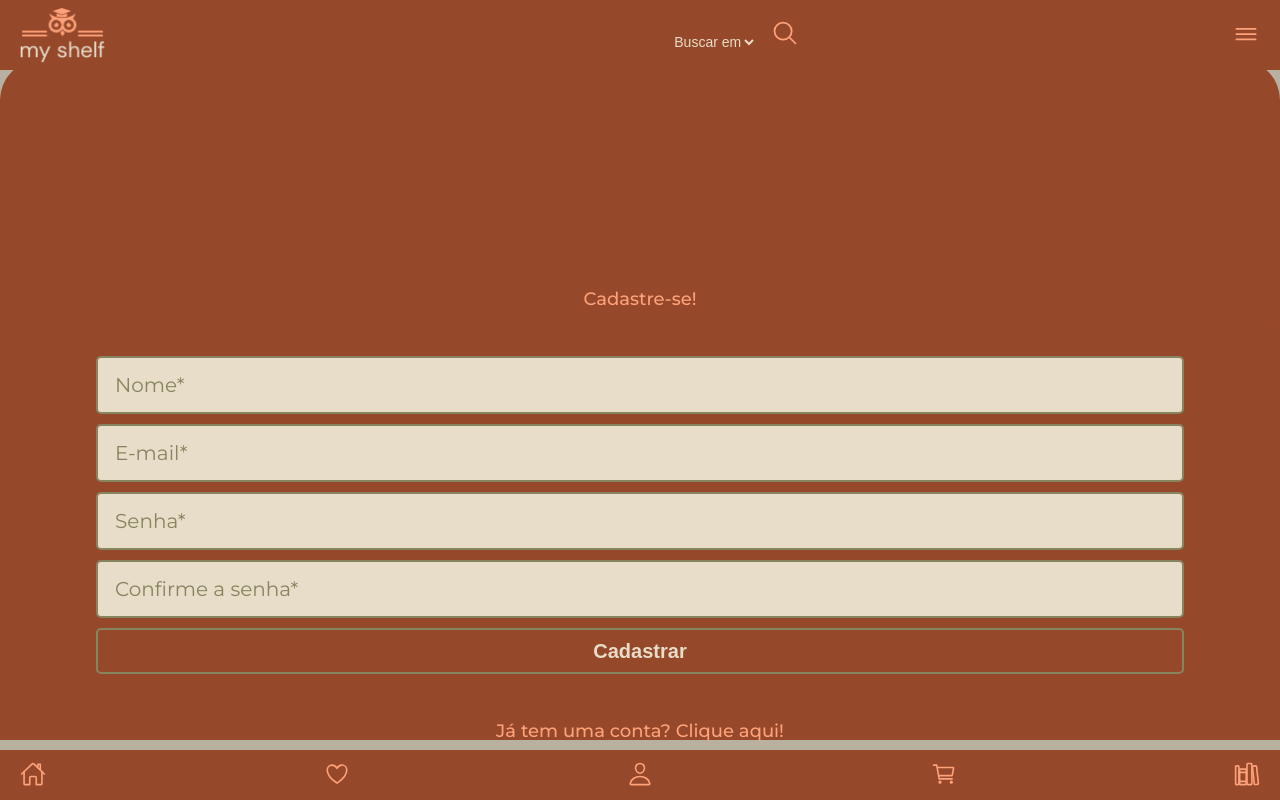
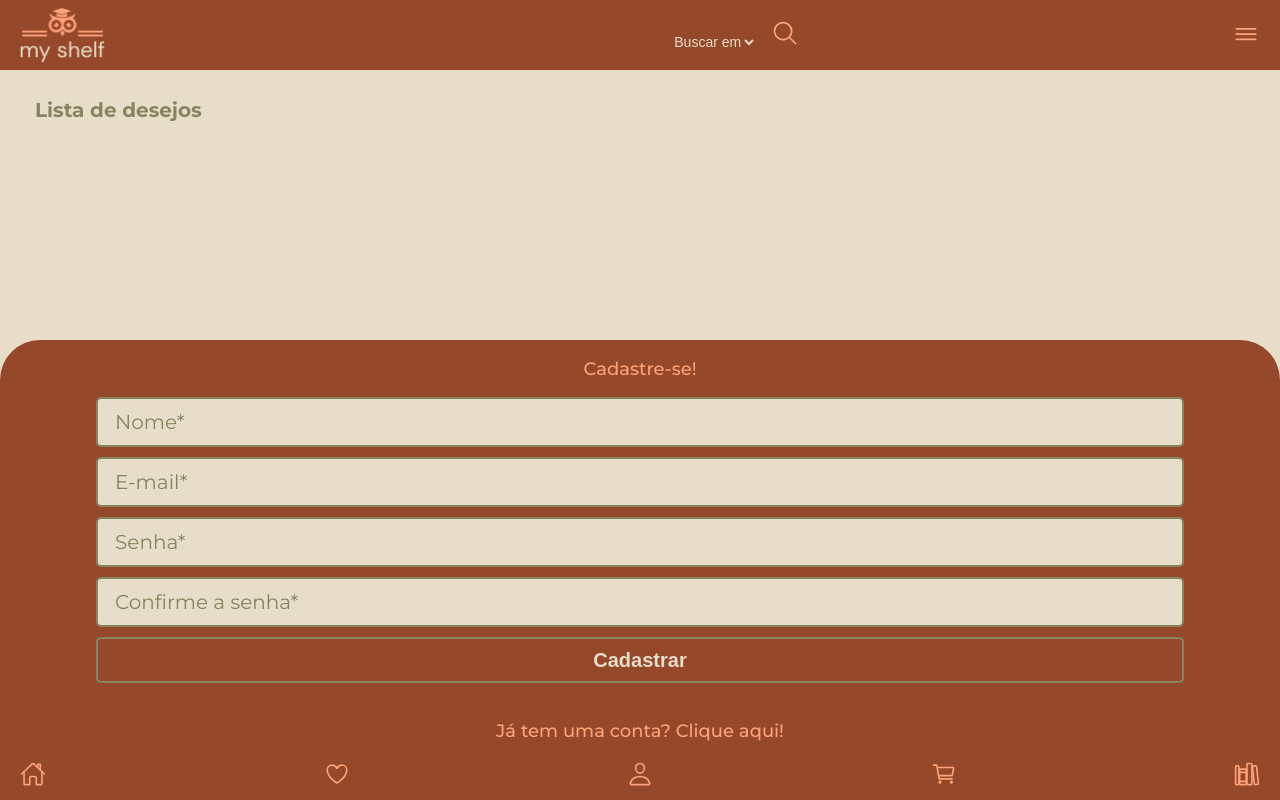
Before and after one commit to MileneGJ/projeto14-minhaestante-front, a React (Create React App) app: page /favorites in a window 1280 px wide. Both pictures are taken after a click on the element "Ainda não tem cadastro? Clique aqui!". Built offline with nearby package versions, Linux system fonts and the light colour scheme.

Commit message:
fix: changing the URL to the deployed one

```diff
--- a/src/components/Layout/Header.js
+++ b/src/components/Layout/Header.js
@@ -1,11 +1,10 @@
 import styled from "styled-components";
-import SearchBookContext from '../../contexts/searchBookContext';
+import SearchBookContext from "../../contexts/searchBookContext";
 import BookContext from "../../contexts/bookContext";
-import { useState, useContext } from 'react';
-import logo from '../../assets/images/logo.png';
+import { useState, useContext } from "react";
+import logo from "../../assets/images/logo.png";
 import axios from "axios";
 import { useNavigate } from "react-router-dom";
-
 
 function Header() {
   let navigate = useNavigate();
@@ -13,45 +12,57 @@ function Header() {
   const { bookList } = useContext(BookContext);
   const [showMenu, setShowMenu] = useState(false);
   const [searchInfo, setSearchInfo] = useState({
-    keyword:"",
-    field:""
-  })
+    keyword: "",
+    field: "",
+  });
 
-  const Allgenres = bookList?.map(b => b.genre);
-  let genres = [...new Set(Allgenres)];   //array with unique values
+  const Allgenres = bookList?.map((b) => b.genre);
+  let genres = [...new Set(Allgenres)]; //array with unique values
 
   function searchByGenre(g) {
-    let URL = `http://localhost:5000/books?field=genre&keyword=${g}`
-    let promise = axios.get(URL)
-    promise.then(response => {
+    let URL = `https://apimyshelf.herokuapp.com/books?field=genre&keyword=${g}`;
+    let promise = axios.get(URL);
+    promise.then((response) => {
       setShowMenu(false);
       setSearchBookList(response.data);
-      navigate("/search")
+      navigate("/search");
     });
-    promise.catch(handleError)
+    promise.catch(handleError);
   }
-  function handleError (error) {
-    alert(`${error.response.status} - ${error.response.data}`)
+  function handleError(error) {
+    alert(`${error.response.status} - ${error.response.data}`);
   }
 
-  function performSearch (e) {
-    e.preventDefault()
-    let URL = `http://localhost:5000/books?field=${searchInfo.field}&keyword=${searchInfo.keyword}`
-    let promise = axios.get(URL)
-    promise.then(response => {
+  function performSearch(e) {
+    e.preventDefault();
+    let URL = `https://apimyshelf.herokuapp.com/books?field=${searchInfo.field}&keyword=${searchInfo.keyword}`;
+    let promise = axios.get(URL);
+    promise.then((response) => {
       setSearchBookList(response.data);
-      navigate("/search")
+      navigate("/search");
     });
-    promise.catch(handleError)
+    promise.catch(handleError);
   }
 
   return (
     <HeaderStyled>
       <img src={logo} alt="" />
       <form onSubmit={performSearch}>
-        <input type="search" placeholder=""
-        value={searchInfo.keyword} onChange={e=>setSearchInfo({...searchInfo, keyword:e.target.value})} />
-        <select id="field" name="field" onChange={e=>setSearchInfo({...searchInfo, field:e.target.value})} >
+        <input
+          type="search"
+          placeholder=""
+          value={searchInfo.keyword}
+          onChange={(e) =>
+            setSearchInfo({ ...searchInfo, keyword: e.target.value })
+          }
+        />
+        <select
+          id="field"
+          name="field"
+          onChange={(e) =>
+            setSearchInfo({ ...searchInfo, field: e.target.value })
+          }
+        >
           <option value="">Buscar em</option>
           <option value="title">Título</option>
           <option value="author">Autor(a)</option>
@@ -59,54 +70,73 @@ function Header() {
           <option value="type">Formato</option>
           <option value="genre">Gênero</option>
         </select>
-        <button type="submit"><ion-icon name="search-outline"></ion-icon></button>
+        <button type="submit">
+          <ion-icon name="search-outline"></ion-icon>
+        </button>
       </form>
-      <div> <ion-icon onClick={() => { setShowMenu(!showMenu) }} name="menu-outline"></ion-icon> </div>
-      <GenreList style={{ display: showMenu ? 'flex' : 'none' }}>
-        <div onClick={() => { setShowMenu(false) }} ></div>
+      <div>
+        {" "}
+        <ion-icon
+          onClick={() => {
+            setShowMenu(!showMenu);
+          }}
+          name="menu-outline"
+        ></ion-icon>{" "}
+      </div>
+      <GenreList style={{ display: showMenu ? "flex" : "none" }}>
+        <div
+          onClick={() => {
+            setShowMenu(false);
+          }}
+        ></div>
         <ul>
-          {genres.map((g, index) => <li key={index} onClick={() => searchByGenre(g)}>{g}</li>)}
+          {genres.map((g, index) => (
+            <li key={index} onClick={() => searchByGenre(g)}>
+              {g}
+            </li>
+          ))}
+          <p onClick={() => {navigate("/login"); setShowMenu(false)}}>Login</p>
         </ul>
       </GenreList>
     </HeaderStyled>
-  )
+  );
 }
 
 const HeaderStyled = styled.div`
-width:100%;
-z-index:1;
-height:70px;
-background-color:#96482B;
-position:fixed;
-padding-right:20px;
-box-sizing:border-box;
-top:0;
-left:0;
-display:flex;
-justify-content:space-between;
-align-items:center;
+  width: 100%;
+  z-index: 1;
+  height: 70px;
+  background-color: #96482b;
+  position: fixed;
+  padding-right: 20px;
+  box-sizing: border-box;
+  top: 0;
+  left: 0;
+  display: flex;
+  justify-content: space-between;
+  align-items: center;
 
   input {
-    background-color:transparent;
-    border:none;
-    font-size:16px;
-    color:#E7DDC8;
-    width:50%;
+    background-color: transparent;
+    border: none;
+    font-size: 16px;
+    color: #e7ddc8;
+    width: 50%;
   }
-select{
-  background-color:transparent;
-  border:none;
-  font-size:14px;
-  color:#E7DDC8;
-  margin-right:1vh;
+  select {
+    background-color: transparent;
+    border: none;
+    font-size: 14px;
+    color: #e7ddc8;
+    margin-right: 1vh;
   }
-ion-icon{
-    color:#FDA279;
-    font-size:28px;
+  ion-icon {
+    color: #fda279;
+    font-size: 28px;
   }
-button{
+  button {
     background-color: transparent;
-  border:none;
+    border: none;
   }
 
   img {
@@ -116,30 +146,34 @@ button{
 `;
 
 const GenreList = styled.div`
-position:fixed;
-display:flex;
+  position: fixed;
+  display: flex;
   top: 60px;
-left:0;
-width:100%;
+  left: 0;
+  width: 100%;
 
-div{
-  background-color:rgba(0,0,0,0.2);
-  width:100%;
-  height:90vh;
+  div {
+    background-color: rgba(0, 0, 0, 0.2);
+    width: 100%;
+    height: 90vh;
   }
-ul{
-  background-color:#96482B;
-  width:50%;
-  box-sizing:border-box;
-  padding:20px;
-  line-height:30px;
-  font-size:22px;
-  text-align:center;
-  color:#FDA279;
+  ul {
+    background-color: #96482b;
+    width: 50%;
+    box-sizing: border-box;
+    padding: 20px;
+    line-height: 30px;
+    font-size: 22px;
+    text-align: center;
+    color: #fda279;
   }
-li{
-  margin:10px 0;
+  li {
+    margin: 10px 0;
   }
-`
+  p {
+    font-size: 16px;
+    font-weight: 700;
+  }
+`;
 
-export default Header
+export default Header;
--- a/src/components/bookComponents/BookPage.js
+++ b/src/components/bookComponents/BookPage.js
@@ -42,7 +42,7 @@ function BookPage() {
 
     function addToCart(){
         if(userData.userId){
-            const URL = `http://localhost:5000/users/cart/${userData.userId}`
+            const URL = `https://apimyshelf.herokuapp.com/users/cart/${userData.userId}`
         const config = {
             headers:{
                 Authorization:`Bearer ${token}`
@@ -58,7 +58,7 @@ function BookPage() {
 
     function addToFavorites() {
         if(userData.userId){
-        const URL = `http://localhost:5000/users/favorites/${userData.userId}`
+        const URL = `https://apimyshelf.herokuapp.com/users/favorites/${userData.userId}`
         const config = {
             headers:{
                 Authorization:`Bearer ${token}`
@@ -141,6 +141,7 @@ img{
 }
 button{
     margin-top:40px;
+    margin-bottom: 60px;
     height:40px;
     width:140px;
     background-color:#878460;
--- a/src/components/bookComponents/HomePage.js
+++ b/src/components/bookComponents/HomePage.js
@@ -7,7 +7,7 @@ import axios from 'axios';
 function HomePage() {
     const { bookList, setBookList } = useContext(BookContext);
     useEffect(() => {
-        let URL = 'http://localhost:5000/books'
+        let URL = 'https://apimyshelf.herokuapp.com/books'
         let promise = axios.get(URL)
         promise.then(response => {
             setBookList(response.data);
--- a/src/components/bookComponents/LogNewBook.js
+++ b/src/components/bookComponents/LogNewBook.js
@@ -21,7 +21,7 @@ function LogNewBook() {
 
   function addBook(e) {
     e.preventDefault();
-    const URL = "http://localhost:5000/books";
+    const URL = "https://apimyshelf.herokuapp.com/books";
     const promise = axios.post(URL, {...bookInfo, userID:userData.userId});
     promise.then(() => navigate(`/detach`));
     promise.catch(handleError);
--- a/src/components/userComponents/Cart.js
+++ b/src/components/userComponents/Cart.js
@@ -24,7 +24,7 @@ function Cart() {
 
     function goToConfirm() {
         try {
-            const URL = `localhost:5000/users/bought/${userData.userId}`
+            const URL = `https://apimyshelf.herokuapp.com/users/bought/${userData.userId}`
             const promise = axios.post(URL, userData.cart)
             promise.then(response =>
                 setUserData(response.data)
--- a/src/components/userComponents/FooterLogin.js
+++ b/src/components/userComponents/FooterLogin.js
@@ -5,9 +5,9 @@ import axios from "axios";
 import FooterSignUp from "./FooterSignUp";
 import UserContext from "../../contexts/userContext";
 
-function FooterLogin({show}) {
-  const [appearFooterSignUp, setAppearFooterSignUp] = useState(false)
-  const {setUserData} = useContext(UserContext)
+function FooterLogin({ show }) {
+  const [appearFooterSignUp, setAppearFooterSignUp] = useState(false);
+  const { setUserData } = useContext(UserContext);
 
   const [email, setEmail] = useState("");
   const [password, setPassword] = useState("");
@@ -26,34 +26,32 @@ function FooterLogin({show}) {
     };
     try {
       const resp = await axios.post(
-        "http://localhost:5000/sign-in",
+        "https://apimyshelf.herokuapp.com/sign-in",
         body
       );
 
-      setUserData(resp.data)
+      setUserData(resp.data);
       localStorage.setItem("token", resp.data.token);
       localStorage.setItem("userId", resp.data.userId);
       localStorage.setItem("name", resp.data.name);
       localStorage.setItem("email", resp.data.email);
-      setDisable(false);
+      setDisable(true);
       show(false);
-
     } catch (error) {
       console.log(error);
-      alert(error.response.data);
+      console.log(error.response.data);
       setDisable(false);
       setButtonCtt("Entrar");
     }
   }
 
-
-  function appearSignUp () {
-    setAppearFooterSignUp(true)
+  function appearSignUp() {
+    setAppearFooterSignUp(true);
   }
 
   return (
     <Container>
-      <div  style={{display:appearFooterSignUp?'none':'flex'}}>
+      <div style={{ display: appearFooterSignUp ? "none" : "flex" }}>
         <p>Conecte-se à sua conta!</p>
         <Forms onSubmit={signInHandler}>
           <Disabled disabled={disable}>
@@ -76,9 +74,13 @@ function FooterLogin({show}) {
             <button type="submit">{buttonCtt}</button>
           </Disabled>
         </Forms>
-        <Linked onClick={appearSignUp}>Ainda não tem cadastro? Clique aqui!</Linked>
+        <Linked onClick={appearSignUp}>
+          Ainda não tem cadastro? Clique aqui!
+        </Linked>
       </div>
-      <div style={{display:appearFooterSignUp?'flex':'none'}} ><FooterSignUp show={setAppearFooterSignUp} /> </div>
+      <div style={{ display: appearFooterSignUp ? "flex" : "none" }}>
+        <FooterSignUp show={setAppearFooterSignUp} />{" "}
+      </div>
     </Container>
   );
 }
@@ -105,18 +107,14 @@ const loadingData = {
 };
 
 const Container = styled.div`
-position:fixed;
-top:60px;
-left:0;
-display:flex;
-flex-direction:column;
-justify-content:flex-end;
-width:100%;
-height:100vh;
-background-color: rgba(0,0,0,0.2);
+  display: flex;
+  flex-direction: column;
+  align-items: center;
   > div {
     display: flex;
-    margin-bottom:110px;
+    position: fixed;
+    bottom: 50px;
+    left: 0;
     flex-direction: column;
     align-items: center;
     justify-content: space-around;
@@ -153,6 +151,13 @@ const Forms = styled.form`
       padding-left: 15px;
     }
   }
+  div {
+    display: flex;
+    align-items: center;
+    justify-content: center;
+    flex-direction: column;
+    width: 100%;
+  }
   button {
     display: flex;
     justify-content: center;
--- a/src/components/userComponents/FooterSignUp.js
+++ b/src/components/userComponents/FooterSignUp.js
@@ -4,8 +4,7 @@ import { Bars } from "react-loader-spinner";
 import axios from "axios";
 import joi from "joi";
 
-function FooterSignUp({show}) {
-
+function FooterSignUp({ show }) {
   const [email, setEmail] = useState("");
   const [password, setPassword] = useState("");
   const [name, setName] = useState("");
@@ -43,8 +42,9 @@ function FooterSignUp({show}) {
       return;
     }
     try {
-      await axios.post("http://localhost:5000/sign-up", body);
-      setDisable(false);
+      await axios.post("https://apimyshelf.herokuapp.com/sign-up", body);
+      setDisable(true);
+      show(false)
     } catch (error) {
       console.log(error);
       alert(`${error.response.data}`);
@@ -74,7 +74,7 @@ function FooterSignUp({show}) {
             disabled={disable}
           />
           <input
-              type="text"
+            type="password"
             placeholder="Senha*"
             value={password}
             onChange={(e) => setPassword(e.target.value)}
@@ -82,7 +82,7 @@ function FooterSignUp({show}) {
             disabled={disable}
           />
           <input
-              type="text"
+            type="password"
             placeholder="Confirme a senha*"
             value={passConfirm}
             onChange={(e) => setPassConfirm(e.target.value)}
@@ -92,7 +92,13 @@ function FooterSignUp({show}) {
           <button type="submit">{buttonCtt}</button>
         </Disabled>
       </Forms>
-        <Linked onClick={()=>{show(false)}} >Já tem uma conta? Clique aqui!</Linked>
+      <Linked
+        onClick={() => {
+          show(false);
+        }}
+      >
+        Já tem uma conta? Clique aqui!
+      </Linked>
     </Container>
   );
 }
@@ -122,17 +128,18 @@ const Container = styled.div`
   display: flex;
   flex-direction: column;
   align-items: center;
-    justify-content: space-around;
+  justify-content: space-between;
   position: fixed;
   bottom: 60px;
   width: 100%;
-    height: 450px;
+  height: 400px;
   border-radius: 40px 40px 0 0;
   background-color: #96482b;
   p {
     font-size: 20px;
     font-weight: 500;
     color: #fda279;
+    margin-top: 20px;
   }
 `;
 const Forms = styled.form`
@@ -146,7 +153,7 @@ const Forms = styled.form`
     border-radius: 5px;
     border: 2px solid #878460;
     width: 100%;
-    height: 58px;
+    height: 50px;
     background-color: #e7ddc8;
     font-size: 20px;
     margin-bottom: 10px;
@@ -156,6 +163,13 @@ const Forms = styled.form`
       font-family: "Montserrat", sans-serif;
       padding-left: 15px;
     }
+  }
+  div {
+    display: flex;
+    align-items: center;
+    justify-content: center;
+    flex-direction: column;
+    width: 100%;
   }
   button {
     display: flex;
--- a/src/components/userComponents/LikedBooks.js
+++ b/src/components/userComponents/LikedBooks.js
@@ -5,28 +5,27 @@ import { useState, useContext, useEffect } from "react";
 import UserContext from "../../contexts/userContext";
 
 function LikedBooks() {
-    const [appearFooterLogin, setAppearFooterLogin] = useState(false)
-    const { userData } = useContext(UserContext)
-    const [favorites, setFavorites] = useState([])
-
+  const [appearFooterLogin, setAppearFooterLogin] = useState(false);
+  const { userData } = useContext(UserContext);
+  const [favorites, setFavorites] = useState([]);
   useEffect(() => {
     if (userData.favorites) {
-            setFavorites(userData.favorites)
+      setFavorites(userData.favorites);
     } else {
-            setAppearFooterLogin(true)
+      setAppearFooterLogin(true);
     }
-    }, [])
+  }, []);
 
   return (
     <Container>
       <h1>Lista de desejos</h1>
-            <div style={{ display: appearFooterLogin ? 'flex' : 'none' }}>
+      <div style={{ display: appearFooterLogin ? "flex" : "none" }}>
         <FooterLogin show={setAppearFooterLogin} />
       </div>
 
       <div>
-                {favorites?.length > 0 ?
-                favorites.map((f, index) =>
+        {favorites?.length > 0
+          ? favorites.map((f, index) => (
               <Book
                 key={index}
                 bookID={f._id}
@@ -34,32 +33,32 @@ function LikedBooks() {
                 title={f.title}
                 image={f.image}
                 author={f.author}
-                    />)
-                :
-                ""}
+              />
+            ))
+          : ""}
       </div>
     </Container>
-    )
+  );
 }
 
 const Container = styled.div`
-margin:60px  0;
-padding:20px;
-box-sizing:border-box;
-h1{
-    margin:30px 0 30px 15px;
+  margin: 60px 0;
+  padding: 20px;
+  box-sizing: border-box;
+  h1 {
+    margin: 0px 0 30px 15px;
     font-size: 20px;
     font-weight: 700;
     color: #878460;
-    line-height:60px;
+    line-height: 60px;
   }
-div{
+  div {
     display: flex;
-    flex-wrap:wrap;
-    justify-content:space-between;
-    align-items:center;
-    width:100%;
+    flex-wrap: wrap;
+    justify-content: space-between;
+    align-items: center;
+    width: 100%;
   }
-`
+`;
 
-export default LikedBooks
+export default LikedBooks;
--- a/src/components/userComponents/Login.js
+++ b/src/components/userComponents/Login.js
@@ -5,11 +5,10 @@ import { useState, useContext } from "react";
 import { Bars } from "react-loader-spinner";
 import axios from "axios";
 
-
 function Login() {
   const [email, setEmail] = useState("");
   const [password, setPassword] = useState("");
-  const {setUserData} = useContext(UserContext)
+  const { setUserData } = useContext(UserContext);
 
   const navigate = useNavigate();
   const [disable, setDisable] = useState(false);
@@ -22,18 +21,18 @@ function Login() {
 
     let body = {
       email,
-      password
+      password,
     };
     try {
       const resp = await axios.post(
-        "http://localhost:5000/sign-in",
+        "https://apimyshelf.herokuapp.com/sign-in",
         body
       );
-      setUserData(resp.data);
       localStorage.setItem("token", resp.data.token);
       localStorage.setItem("userId", resp.data.userId);
       localStorage.setItem("name", resp.data.name);
       localStorage.setItem("email", resp.data.email);
+      setUserData(resp.data);
       navigate("/");
       setDisable(false);
     } catch (error) {
@@ -127,7 +126,7 @@ const Forms = styled.form`
   input {
     box-sizing: border-box;
     border-radius: 5px;
-    padding:0 15px;
+    padding: 0 15px;
     border: 2px solid #878460;
     width: 100%;
     height: 58px;
@@ -140,6 +139,13 @@ const Forms = styled.form`
       font-family: "Montserrat", sans-serif;
       padding-left: 15px;
     }
+  }
+  div {
+    display: flex;
+    align-items: center;
+    justify-content: center;
+    flex-direction: column;
+    width: 100%;
   }
   button {
     display: flex;
--- a/src/components/userComponents/SignUp.js
+++ b/src/components/userComponents/SignUp.js
@@ -43,7 +43,7 @@ function SignUp() {
       return;
     }
     try {
-      await axios.post("http://localhost:5000/sign-up", body);
+      await axios.post("https://apimyshelf.herokuapp.com/sign-up", body);
       navigate("/login");
       setDisable(false);
     } catch (error) {
@@ -153,7 +153,7 @@ const Forms = styled.form`
   input {
     box-sizing: border-box;
     border-radius: 5px;
-    padding:0 15px;
+    padding: 0 15px;
     border: 2px solid #878460;
     width: 100%;
     height: 58px;
@@ -166,6 +166,13 @@ const Forms = styled.form`
       font-family: "Montserrat", sans-serif;
       padding-left: 15px;
     }
+  }
+  div {
+    display: flex;
+    align-items: center;
+    justify-content: center;
+    width: 100%;
+    flex-direction: column;
   }
   button {
     display: flex;
--- a/src/components/userComponents/UserBooks.js
+++ b/src/components/userComponents/UserBooks.js
@@ -13,7 +13,7 @@ function UserBooks() {
 
     useEffect(() => {
         if (userData.token) {
-            const URL = `http://localhost:5000/books/?field=userID&keyword=${userData.userId}`;
+            const URL = `https://apimyshelf.herokuapp.com/books/?field=userID&keyword=${userData.userId}`;
             const promise = axios.get(URL)
             promise.then(response => {
                 setUserBooks(response.data)
--- a/src/components/userComponents/UserMenu.js
+++ b/src/components/userComponents/UserMenu.js
@@ -1,11 +1,14 @@
 import styled from "styled-components";
 import { useNavigate } from "react-router-dom";
+import { useContext } from "react";
+import UserContext from "../../contexts/userContext";
 
 function UserMenu() {
   const navigate = useNavigate();
-
+  const { setUserData } = useContext(UserContext);
   function exit() {
     localStorage.clear();
+    setUserData("")
     navigate("/");
   }
 
```
Lines whose indentation alone changed are shown as unchanged.
